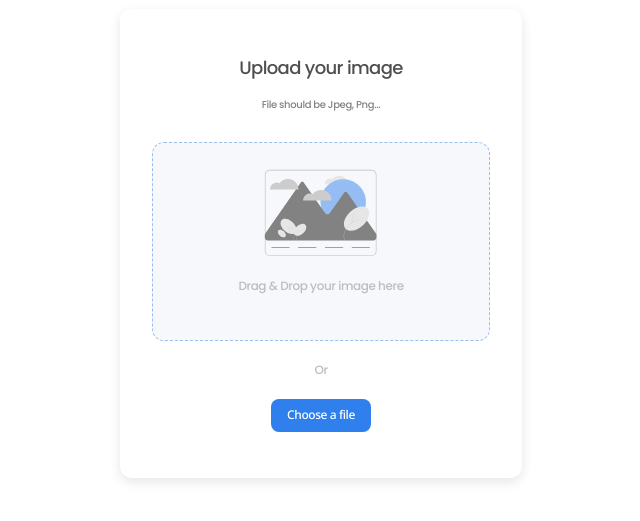
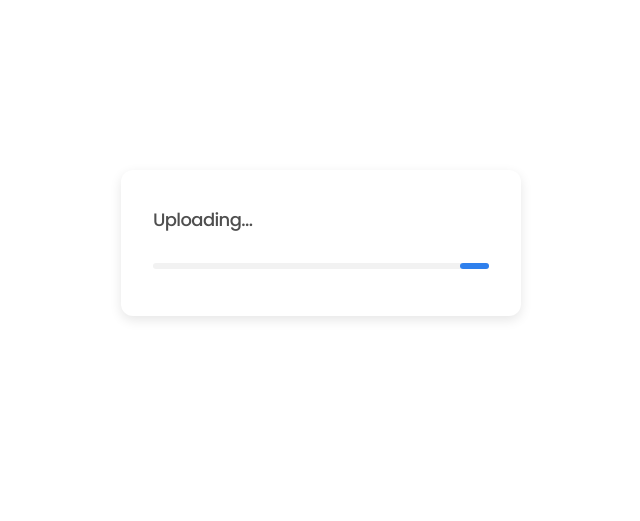
Before and after one commit to Xar0P/image-uploader, a React (Vite) app: page / in a window 1280 px wide. Shown: the part 157-678 px from the top of the page, without its empty margins (319-959 px from the left). Built offline with nearby package versions, Linux system fonts and the light colour scheme.

Commit message:
uploading component

```diff
--- a/src/App.tsx
+++ b/src/App.tsx
@@ -1,10 +1,11 @@
 import GlobalStyles, { Container } from './assets/styles/GlobalStyles';
-import { Home } from './components';
+import { Home, Uploading } from './components';
 
 function App() {
   return (
     <Container>
-      <Home />
+      {/* <Home /> */}
+      <Uploading />
       <GlobalStyles />
     </Container>
   );
--- /dev/null
+++ b/src/components/Uploading/Uploading.styles.ts
@@ -0,0 +1,54 @@
+import styled, { keyframes } from 'styled-components';
+
+export const Container = styled.div`
+  width: min(40rem, 60%);
+  height: min(14.6rem, 20vh);
+
+  background: #ffffff;
+  box-shadow: 0px 4px 12px rgba(0, 0, 0, 0.1);
+  border-radius: 1.2rem;
+
+  padding: 3.6rem 3.2rem;
+`;
+
+export const Title = styled.h2`
+  font-family: 'Poppins';
+  font-style: normal;
+  font-weight: 500;
+  font-size: 1.8rem;
+  line-height: 2.7rem;
+
+  letter-spacing: -0.035em;
+
+  color: #4f4f4f;
+
+  margin-bottom: 3rem;
+`;
+
+const loadingBarAnimation = keyframes`
+  0% { transform: translateX(-110%); }
+  100% { transform: translateX(340%); }
+`;
+
+export const LoadingBar = styled.div`
+  width: 100%;
+  height: 0.6rem;
+
+  background: #f2f2f2;
+  border-radius: 8px;
+
+  position: relative;
+  overflow-x: hidden;
+
+  &::before {
+    content: '';
+    position: absolute;
+    width: 30%;
+    height: 100%;
+    background: #2f80ed;
+    border-radius: 8px;
+    animation-name: ${loadingBarAnimation};
+    animation-duration: 3s;
+    animation-iteration-count: infinite;
+  }
+`;
--- /dev/null
+++ b/src/components/Uploading/Uploading.tsx
@@ -0,0 +1,12 @@
+import React from 'react';
+
+import { Container, Title, LoadingBar } from './Uploading.styles';
+
+const Uploading: React.FC = () => (
+  <Container>
+    <Title>Uploading...</Title>
+    <LoadingBar />
+  </Container>
+);
+
+export default Uploading;
--- a/src/components/index.ts
+++ b/src/components/index.ts
@@ -1 +1,2 @@
 export { default as Home } from './Home/Home';
+export { default as Uploading } from './Uploading/Uploading';
```
